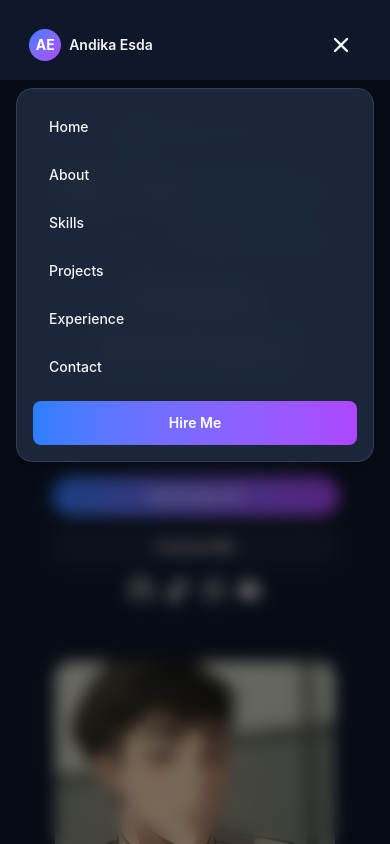
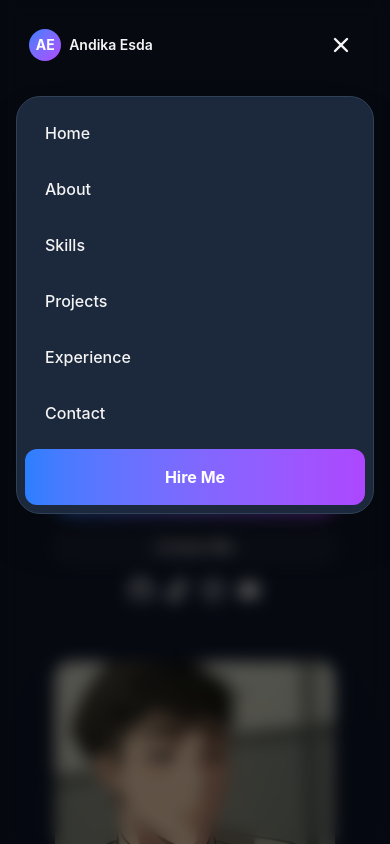
Before and after one commit to andika-x-pplg/portofolio-react, a React (Vite) app: page / in a window 390 px wide. Both pictures are taken after a click on the button "Toggle menu". Shown: the top 844 px of the page. Built offline with nearby package versions, Linux system fonts and the light colour scheme.

Commit message:
fix navbar responsive mobile

```diff
--- a/src/components/Navbar/Index.jsx
+++ b/src/components/Navbar/Index.jsx
@@ -19,39 +19,24 @@ const Index = () => {
     return () => window.removeEventListener('scroll', onScroll);
     }, []);
 
-    // Close menu when clicking on a link
-    const closeMenu = () => {
+    // Handle navigation click
+    const handleNavClick = (sectionId) => {
         setMenuOpen(false);
-    };
 
-    // Handle smooth scroll manually for mobile
-    const handleMobileClick = (e, targetId) => {
-        e.preventDefault();
-        closeMenu();
+        setTimeout(() => {
+            const element = document.getElementById(sectionId);
+            if (element) {
+                const offset = 80; // Offset untuk navbar
+                const elementPosition = element.getBoundingClientRect().top;
+                const offsetPosition = elementPosition + window.pageYOffset - offset;
 
-        // Wait for menu to close, then scroll
-        setTimeout(() => {
-            const element = document.querySelector(targetId);
-            if (element) {
-                element.scrollIntoView({
-                    behavior: 'smooth',
-                    block: 'start'
+                window.scrollTo({
+                    top: offsetPosition,
+                    behavior: 'smooth'
                 });
             }
-        }, 100);
+        }, 50);
     };
-
-    // Close menu when clicking outside
-    useEffect(() => {
-        const handleClickOutside = (event) => {
-            if (isMenuOpen && !event.target.closest('nav')) {
-                setMenuOpen(false);
-            }
-        };
-
-        document.addEventListener('mousedown', handleClickOutside);
-        return () => document.removeEventListener('mousedown', handleClickOutside);
-    }, [isMenuOpen]);
 
     // Prevent body scroll when menu is open
     useEffect(() => {
@@ -66,6 +51,7 @@ const Index = () => {
     }, [isMenuOpen]);
 
     return (
+        <>
             <header className={clsx('border rounded-full sticky top-4 md:top-10 left-0 w-[95%] md:w-[90%] max-w-5xl mx-auto z-50', isScroll ? 'bg-white/5 backdrop-blur-sm shadow-sm border-slate-500/15' : 'shadow-none bg-transparent border-transparent' )}>
                 <nav className='w-[90%] md:w-[90%] flex items-center justify-between mx-auto py-2 md:py-2.5'>
                     {/* Logo & Name */}
@@ -81,40 +67,40 @@ const Index = () => {
 
                     {/* Desktop Menu - Hidden on Mobile */}
                     <div className='hidden lg:flex text-zinc-100 space-x-4 xl:space-x-5 text-sm xl:text-base'>
-                    <HashLink to={'/#hero'} className="hover:text-blue-400 transition">
+                        <button onClick={() => handleNavClick('hero')} className="hover:text-blue-400 transition cursor-pointer">
                             Home
-                    </HashLink>
-                    <HashLink smooth to={'/#about'} className="hover:text-blue-400 transition">
+                        </button>
+                        <button onClick={() => handleNavClick('about')} className="hover:text-blue-400 transition cursor-pointer">
                             About
-                    </HashLink>
-                    <HashLink smooth to={'/#skills'} className="hover:text-blue-400 transition">
+                        </button>
+                        <button onClick={() => handleNavClick('skills')} className="hover:text-blue-400 transition cursor-pointer">
                             Skills
-                    </HashLink>
-                    <HashLink smooth to={'/#projects'} className="hover:text-blue-400 transition">
+                        </button>
+                        <button onClick={() => handleNavClick('projects')} className="hover:text-blue-400 transition cursor-pointer">
                             Projects
-                    </HashLink>
-                    <HashLink smooth to={'/#experience'} className="hover:text-blue-400 transition">
+                        </button>
+                        <button onClick={() => handleNavClick('experience')} className="hover:text-blue-400 transition cursor-pointer">
                             Experience
-                    </HashLink>
-                    <HashLink smooth to={'/#contact'} className="hover:text-blue-400 transition">
+                        </button>
+                        <button onClick={() => handleNavClick('contact')} className="hover:text-blue-400 transition cursor-pointer">
                             Contact
-                    </HashLink>
+                        </button>
                     </div>
 
                     {/* Desktop Hire Me Button - Hidden on Mobile */}
-                <HashLink
-                    smooth
-                    to={'/#contact'}
-                    className="hidden md:flex bg-gradient-to-r text-white font-semibold from-blue-500 to-purple-500 rounded-full px-4 md:px-5 py-2 md:py-2.5 items-center hover:scale-105 transition text-sm md:text-base"
+                    <button
+                        onClick={() => handleNavClick('contact')}
+                        className="hidden md:flex bg-gradient-to-r text-white font-semibold from-blue-500 to-purple-500 rounded-full px-4 md:px-5 py-2 md:py-2.5 items-center hover:scale-105 transition text-sm md:text-base cursor-pointer"
                     >
                         Hire Me
-                </HashLink>
+                    </button>
 
                     {/* Mobile Menu Button */}
                     <button
                         onClick={() => setMenuOpen(!isMenuOpen)}
-                    className="lg:hidden text-zinc-100 p-2 hover:text-blue-400 transition z-50 relative"
+                        className="lg:hidden text-zinc-100 p-2 hover:text-blue-400 transition z-[60] relative"
                         aria-label="Toggle menu"
+                        type="button"
                     >
                         {isMenuOpen ? (
                             <HiX className="text-2xl" />
@@ -123,75 +109,78 @@ const Index = () => {
                         )}
                     </button>
                 </nav>
+            </header>
 
-            {/* Mobile Menu Dropdown */}
+            {/* Mobile Menu Overlay - Outside header for better z-index control */}
             {isMenuOpen && (
-                <div className="lg:hidden fixed inset-0 top-20 z-40">
+                <div className="lg:hidden fixed inset-0 z-[45] pointer-events-none">
                     {/* Backdrop */}
                     <div
-                        className="absolute inset-0 bg-black/50 backdrop-blur-sm"
-                        onClick={closeMenu}
-                    ></div>
+                        className="absolute inset-0 bg-black/60 backdrop-blur-sm pointer-events-auto"
+                        onClick={() => setMenuOpen(false)}
+                    />
 
                     {/* Menu Container */}
-                    <div className="relative mx-4 mt-2 bg-slate-800/95 backdrop-blur-md border border-slate-700 rounded-2xl shadow-xl overflow-hidden animate-fadeIn">
-                        <div className="flex flex-col p-4 space-y-1 max-h-[calc(100vh-120px)] overflow-y-auto">
-                            <a
-                                href="#hero"
-                                onClick={(e) => handleMobileClick(e, '#hero')}
-                                className="text-zinc-100 hover:text-blue-400 hover:bg-white/5 px-4 py-3 rounded-lg transition text-sm font-medium"
+                    <div className="absolute top-24 left-4 right-4 pointer-events-auto">
+                        <div className="bg-slate-800/98 backdrop-blur-lg border border-slate-700 rounded-3xl shadow-2xl overflow-hidden">
+                            <div className="flex flex-col p-2">
+                                <button
+                                    onClick={() => handleNavClick('hero')}
+                                    className="text-zinc-100 hover:text-blue-400 active:text-blue-500 hover:bg-white/10 active:bg-white/20 px-5 py-4 rounded-xl transition text-base font-medium text-left w-full"
+                                    type="button"
                                 >
                                     Home
-                            </a>
-                            <a
-                                href="#about"
-                                onClick={(e) => handleMobileClick(e, '#about')}
-                                className="text-zinc-100 hover:text-blue-400 hover:bg-white/5 px-4 py-3 rounded-lg transition text-sm font-medium"
+                                </button>
+                                <button
+                                    onClick={() => handleNavClick('about')}
+                                    className="text-zinc-100 hover:text-blue-400 active:text-blue-500 hover:bg-white/10 active:bg-white/20 px-5 py-4 rounded-xl transition text-base font-medium text-left w-full"
+                                    type="button"
                                 >
                                     About
-                            </a>
-                            <a
-                                href="#skills"
-                                onClick={(e) => handleMobileClick(e, '#skills')}
-                                className="text-zinc-100 hover:text-blue-400 hover:bg-white/5 px-4 py-3 rounded-lg transition text-sm font-medium"
+                                </button>
+                                <button
+                                    onClick={() => handleNavClick('skills')}
+                                    className="text-zinc-100 hover:text-blue-400 active:text-blue-500 hover:bg-white/10 active:bg-white/20 px-5 py-4 rounded-xl transition text-base font-medium text-left w-full"
+                                    type="button"
                                 >
                                     Skills
-                            </a>
-                            <a
-                                href="#projects"
-                                onClick={(e) => handleMobileClick(e, '#projects')}
-                                className="text-zinc-100 hover:text-blue-400 hover:bg-white/5 px-4 py-3 rounded-lg transition text-sm font-medium"
+                                </button>
+                                <button
+                                    onClick={() => handleNavClick('projects')}
+                                    className="text-zinc-100 hover:text-blue-400 active:text-blue-500 hover:bg-white/10 active:bg-white/20 px-5 py-4 rounded-xl transition text-base font-medium text-left w-full"
+                                    type="button"
                                 >
                                     Projects
-                            </a>
-                            <a
-                                href="#experience"
-                                onClick={(e) => handleMobileClick(e, '#experience')}
-                                className="text-zinc-100 hover:text-blue-400 hover:bg-white/5 px-4 py-3 rounded-lg transition text-sm font-medium"
+                                </button>
+                                <button
+                                    onClick={() => handleNavClick('experience')}
+                                    className="text-zinc-100 hover:text-blue-400 active:text-blue-500 hover:bg-white/10 active:bg-white/20 px-5 py-4 rounded-xl transition text-base font-medium text-left w-full"
+                                    type="button"
                                 >
                                     Experience
-                            </a>
-                            <a
-                                href="#contact"
-                                onClick={(e) => handleMobileClick(e, '#contact')}
-                                className="text-zinc-100 hover:text-blue-400 hover:bg-white/5 px-4 py-3 rounded-lg transition text-sm font-medium"
+                                </button>
+                                <button
+                                    onClick={() => handleNavClick('contact')}
+                                    className="text-zinc-100 hover:text-blue-400 active:text-blue-500 hover:bg-white/10 active:bg-white/20 px-5 py-4 rounded-xl transition text-base font-medium text-left w-full"
+                                    type="button"
                                 >
                                     Contact
-                            </a>
+                                </button>
 
                                 {/* Mobile Hire Me Button */}
-                            <a
-                                href="#contact"
-                                onClick={(e) => handleMobileClick(e, '#contact')}
-                                className="bg-gradient-to-r text-white font-semibold from-blue-500 to-purple-500 rounded-lg px-4 py-3 text-center hover:scale-[1.02] transition mt-2 text-sm"
+                                <button
+                                    onClick={() => handleNavClick('contact')}
+                                    className="bg-gradient-to-r text-white font-bold from-blue-500 to-purple-500 rounded-xl px-5 py-4 text-center hover:scale-[1.02] active:scale-95 transition mt-2 text-base w-full"
+                                    type="button"
                                 >
                                     Hire Me
-                            </a>
+                                </button>
+                            </div>
                         </div>
                     </div>
                 </div>
             )}
-        </header>
+        </>
     )
 }
 
```
Lines whose indentation alone changed are shown as unchanged.
